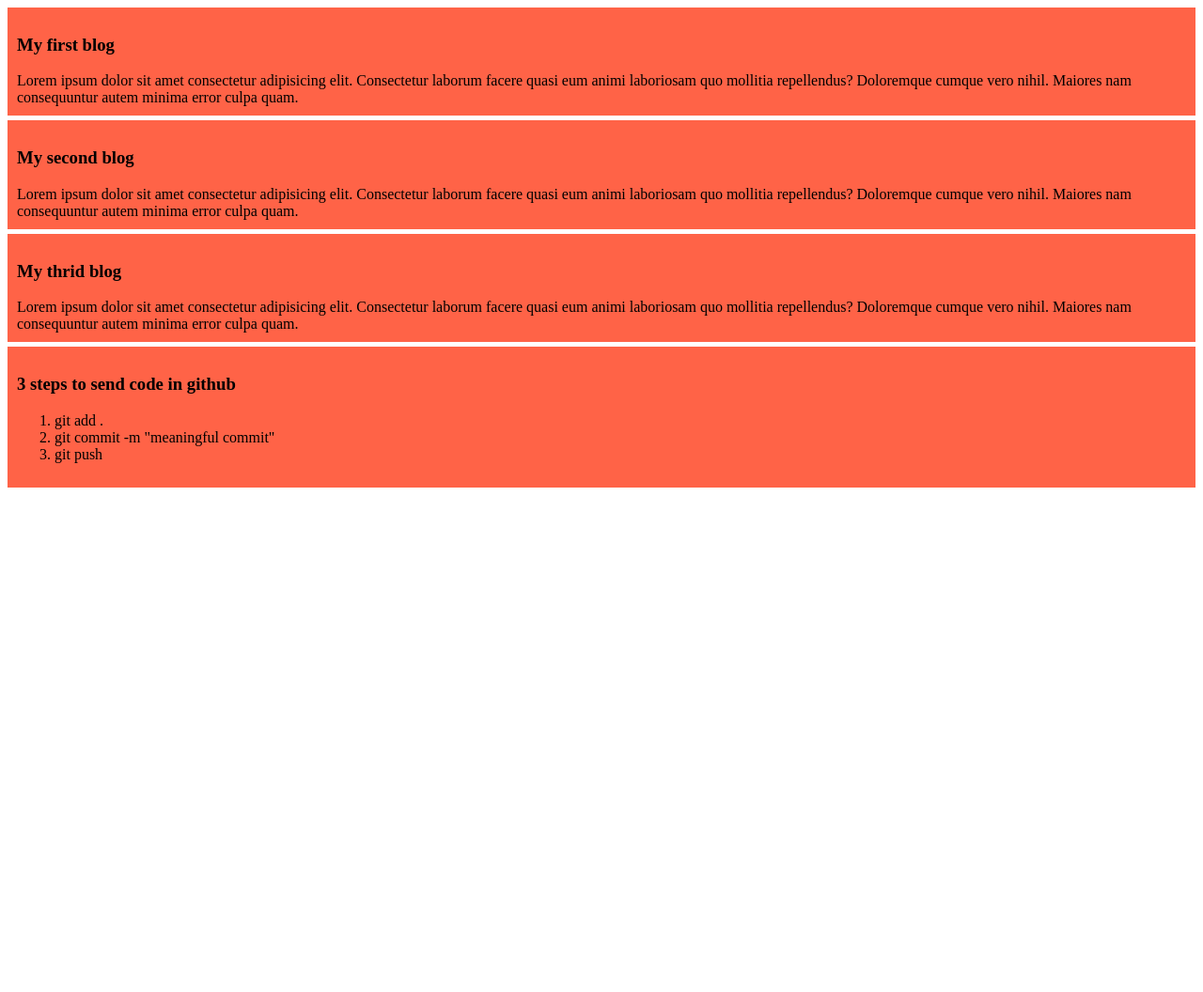
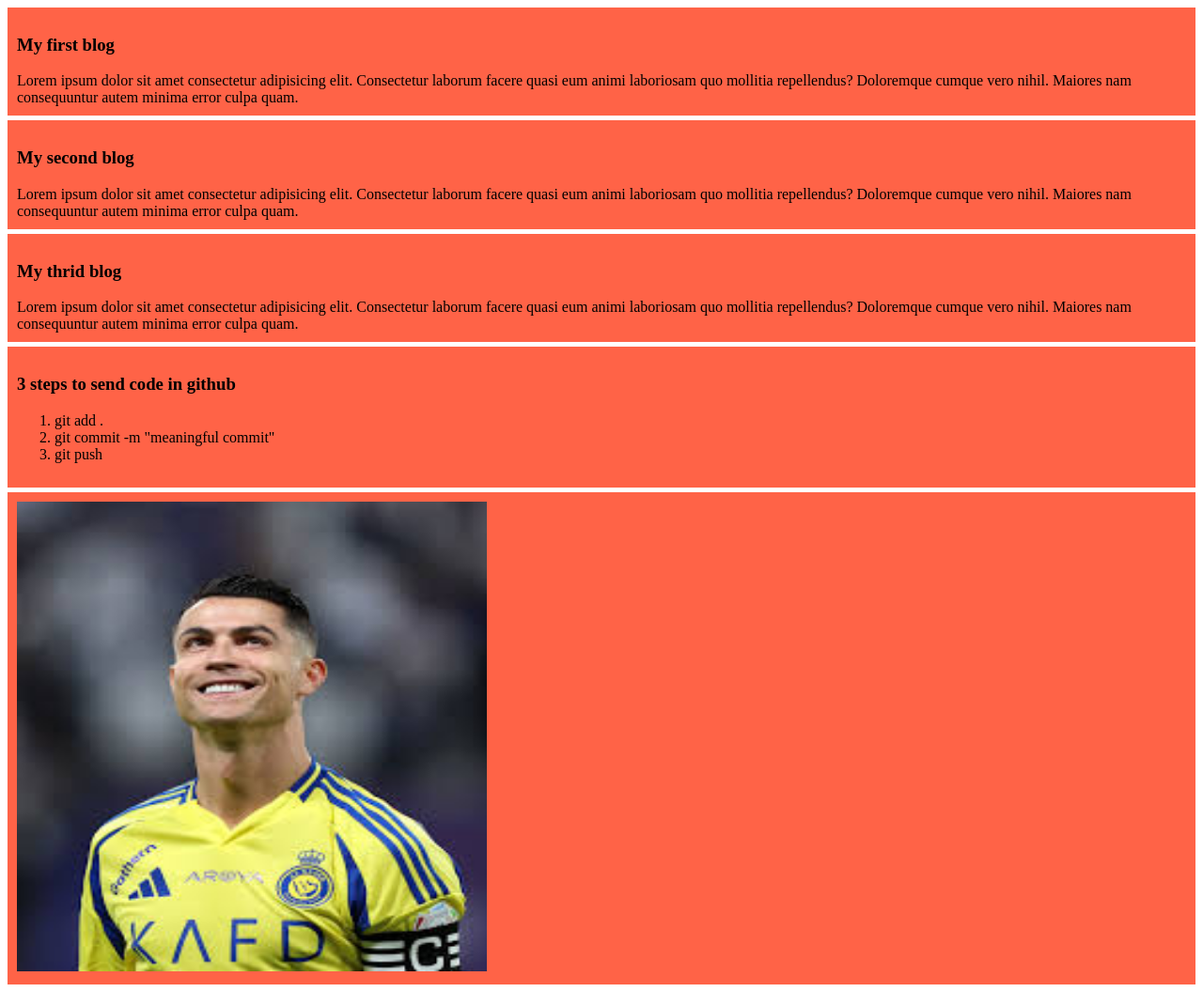
Before and after one commit to imransiam/my-simple-website, a plain HTML site: page index.html in a window 1280 px wide. Shown: the whole page at 94% size. Before the commit the page ends 800 px from the top, so only its background shows below. Drawn offline with Linux system fonts and the light colour scheme.

Commit message:
added photo of cr7

```diff
--- a/index.html
+++ b/index.html
@@ -35,5 +35,6 @@
       <li>git push</li>
     </ol>
   </div>
+  <div><img src="images/cr7.jpeg" alt="photo of cr7" height="500px" width="500px"></div>
 </body>
 </html>
```
Also changed, not shown: images/cr7.jpeg (added).
